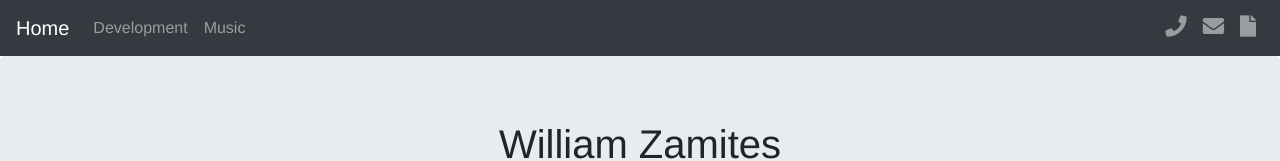
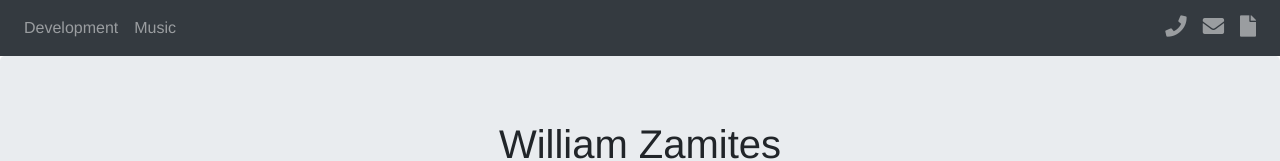
Before and after one commit to wzamites/react-portfolio, a React (Create React App) app: page / in a window 1280 px wide. Shown: the top 161 px of the page. Built offline with nearby package versions, Linux system fonts and the light colour scheme; no server answers.

Commit message:
remove homepage link from navbar for now

```diff
--- a/src/components/NavBar.js
+++ b/src/components/NavBar.js
@@ -9,7 +9,6 @@ class NavBar extends React.Component {
     return (
 
       <Navbar collapseOnSelect expand="md" bg="dark" variant="dark">
-        <Navbar.Brand href="./">Home</Navbar.Brand>
         <Navbar.Toggle aria-controls="responsive-navbar-nav" />
         <Navbar.Collapse id="responsive-navbar-nav">
           <Nav className="mr-auto">
```
